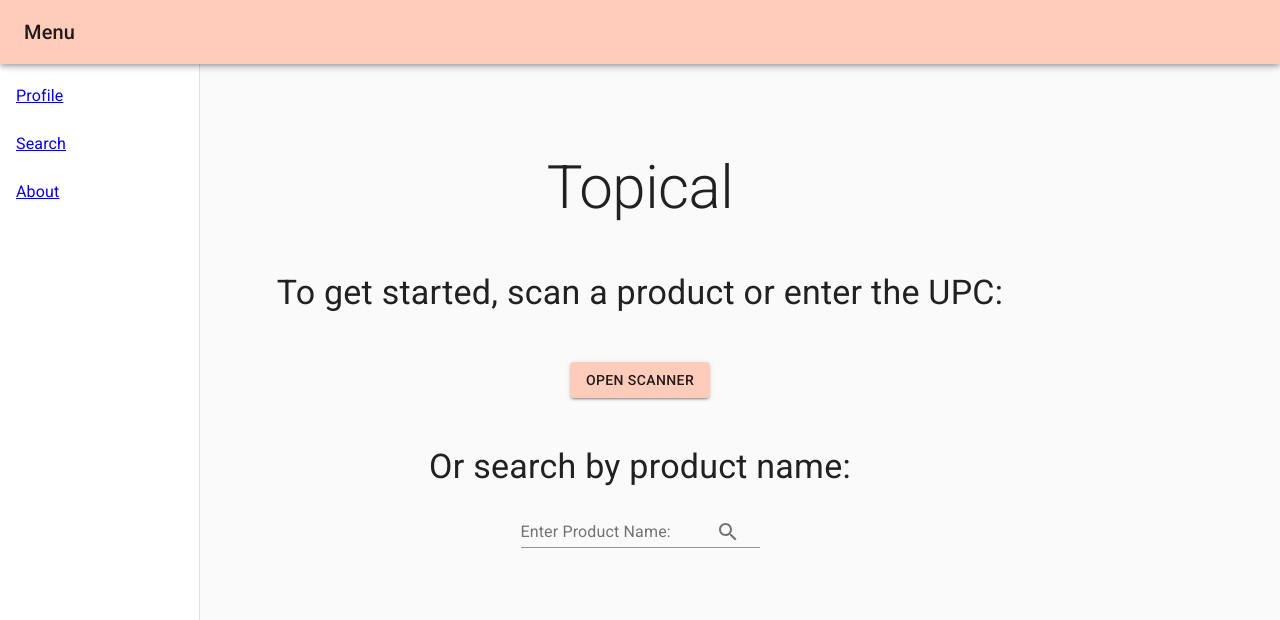
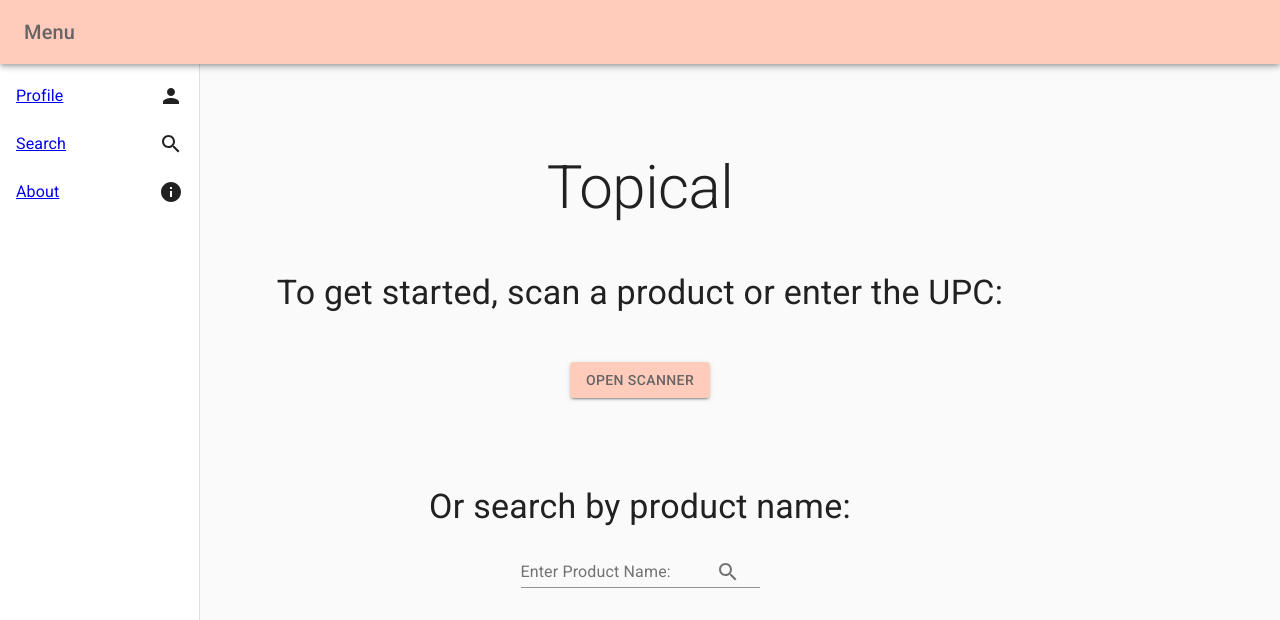
Before and after one commit to kaleyfawcett/Topical-Frontend, a React (Create React App) app in the folder topical/: page / in a window 1280 px wide. Shown: the top 620 px of the page. Built offline with nearby package versions, Linux system fonts and the light colour scheme; no server answers; grey boxes are pictures that could not be loaded.

Commit message:
barcode image and icons added

```diff
--- a/topical/src/components/Home.js
+++ b/topical/src/components/Home.js
@@ -2,6 +2,8 @@ import React from 'react'
 import { Grid, Typography, Box } from '@material-ui/core'
 import NameSearch from './NameSearch'
 import QuaggaDisplay from './QuaggaDisplay'
+// import Card from '@material-ui/core/Card'
+import MediaCard from './MediaCard'
 
 const Home = ({ setSearchResults }) => {
   const containerStyles = {
@@ -25,6 +27,7 @@ const Home = ({ setSearchResults }) => {
           </Typography>
           <QuaggaDisplay onSearchResults={onSearchResults} />
         </Box>
+        <MediaCard />
         <Typography variant='h4' gutterBottom>
         Or search by product name:
         </Typography>
--- /dev/null
+++ b/topical/src/components/MediaCard.js
@@ -0,0 +1,38 @@
+import React from 'react'
+import { makeStyles } from '@material-ui/core/styles'
+import Card from '@material-ui/core/Card'
+import CardActionArea from '@material-ui/core/CardActionArea'
+import CardMedia from '@material-ui/core/CardMedia'
+
+const useStyles = makeStyles({
+  root: {
+    maxWidth: 145,
+    display: 'flex'
+  },
+  media: {
+    height: 40,
+    display: 'flex',
+    justifyContent: 'center'
+  }
+  // img: {
+  //   alignItems: 'center',
+  //   justify: 'center',
+  //   display: 'inline-block'
+  // }
+})
+
+export default function MediaCard () {
+  const classes = useStyles()
+
+  return (
+    <Card className={classes.root}>
+      <CardActionArea>
+        <CardMedia
+          className={classes.media}
+          image='https://haenfler.sites.grinnell.edu/wp-content/uploads/2017/12/Picture-111.png'
+          title='barcode'
+        />
+      </CardActionArea>
+    </Card>
+  )
+}
--- a/topical/src/components/Navigation.js
+++ b/topical/src/components/Navigation.js
@@ -12,6 +12,10 @@ import ListItemText from '@material-ui/core/ListItemText'
 import MenuIcon from '@material-ui/icons/Menu'
 import CloseIcon from '@material-ui/icons/Close'
 import { makeStyles, useTheme } from '@material-ui/core/styles'
+import { Home, Book, AccountBox } from '@material-ui/icons'
+import SearchIcon from '@material-ui/icons/Search'
+import PersonIcon from '@material-ui/icons/Person'
+import InfoIcon from '@material-ui/icons/Info'
 import { Link } from 'react-router-dom'
 
 const drawerWidth = 200
@@ -60,12 +64,15 @@ function Navigation () {
       <List>
         <ListItem button>
           <ListItemText><Link to='/profile'>Profile</Link></ListItemText>
+          <PersonIcon />
         </ListItem>
         <ListItem button>
           <ListItemText><Link to='/'>Search</Link></ListItemText>
+          <SearchIcon />
         </ListItem>
         <ListItem button>
           <ListItemText><Link to='/about'>About</Link></ListItemText>
+          <InfoIcon />
         </ListItem>
       </List>
     </div>
--- a/topical/src/components/Theme.js
+++ b/topical/src/components/Theme.js
@@ -1,9 +1,10 @@
+// import React from 'react'
 import { createMuiTheme } from '@material-ui/core/styles'
 const theme = createMuiTheme({
   palette: {
-    primary: { 500: '#ffccbc' },
-    color: '#fff'
-  },
-  secondary: { 500: 'fbe9e7' }
+    primary: { main: '#ffccbc', contrastText: '#666565' },
+    secondary: { main: '#fbe9e7', contrastText: '#F5F5F5' }
+    // background: { default: '#FFFFFF', paper: 'FFFFFF' }
+  }
 })
 export default theme
```
